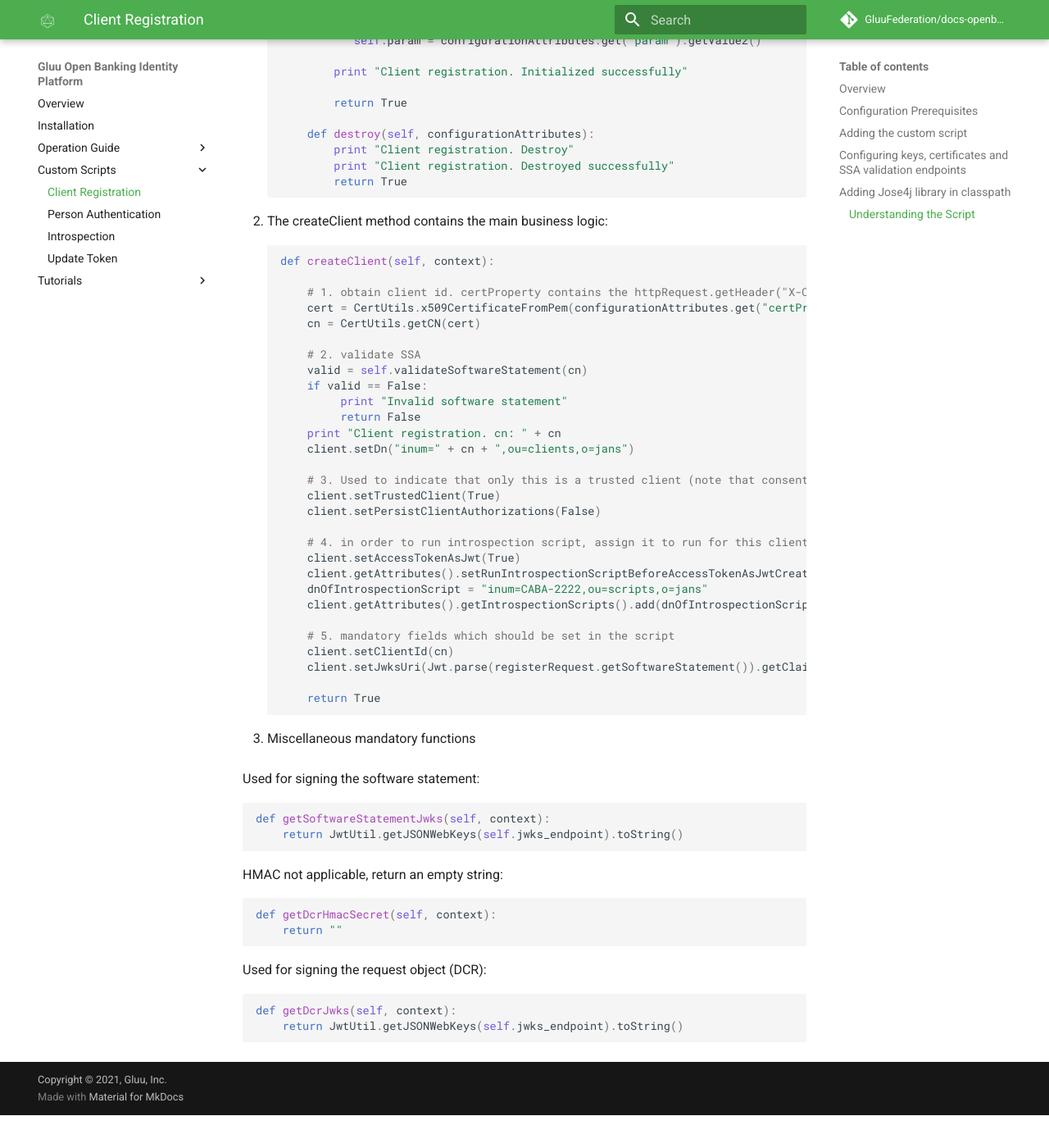
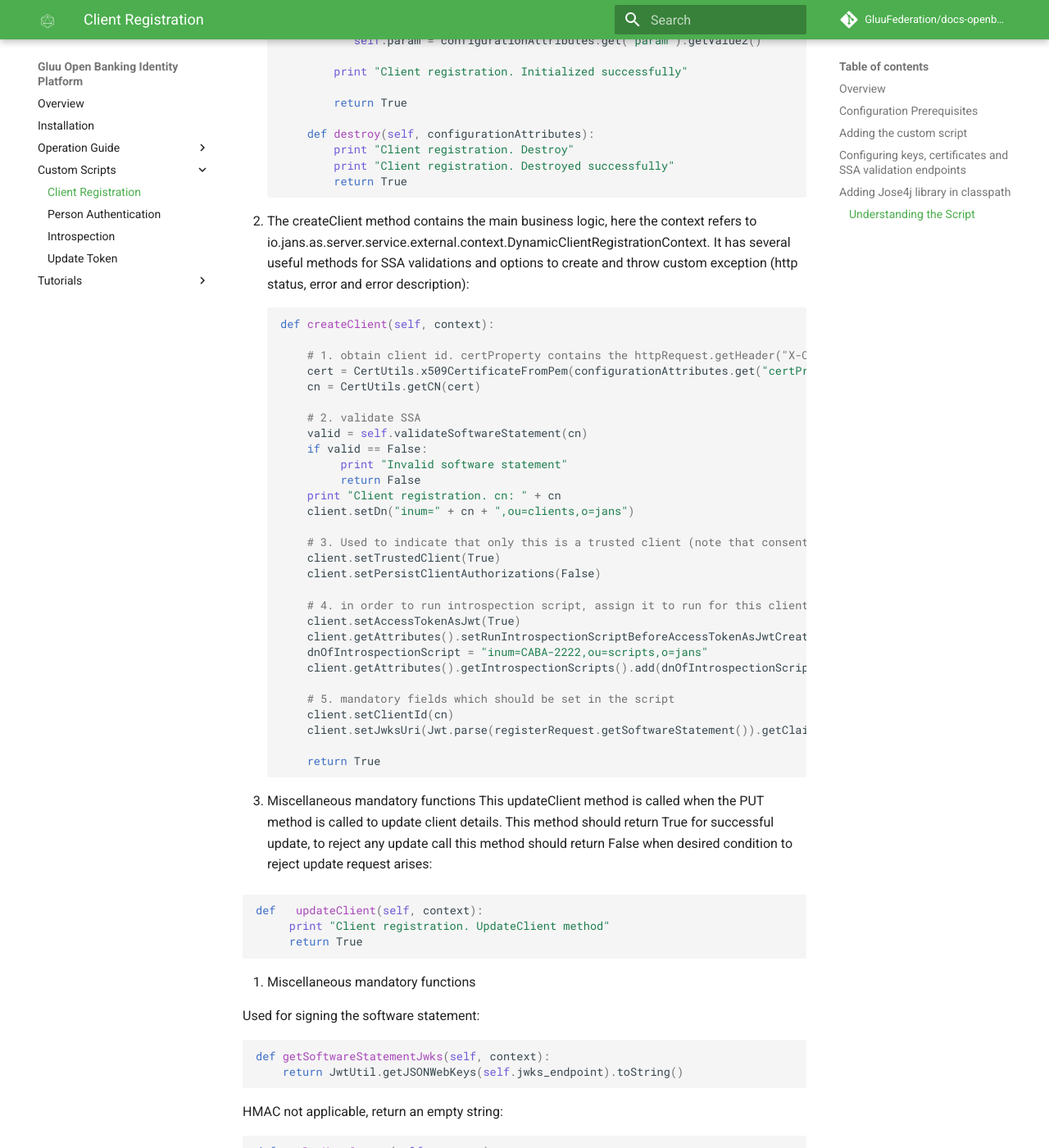
Before and after one commit to GluuFederation/docs-openbanking-prod, an MkDocs documentation site: the page built from docs/source/scripts/client-registration.md, in a window 1280 px wide and 1400 px high, scrolled down 3368 px. Shown: the whole window at 82% size. Built offline with MkDocs 1.6.1 and Material for MkDocs 9.7.7, drawn with Linux system fonts in a browser that asks for light colours; comment, search, counter and statistics services are not loaded; before the commit the page ends 4728 px from its top, so only the background shows below that.

Commit message:
Fix: details of context & updateClient method
Added brief details of context variable passed to createClient and description of updateClient

````diff
--- a/docs/source/scripts/client-registration.md
+++ b/docs/source/scripts/client-registration.md
@@ -125,7 +125,7 @@ The following are the ***mandatory*** functions which need to be implemented in
             return True
     ```
 
-2. The createClient method contains the main business logic:
+2. The createClient method contains the main business logic, here the context refers to io.jans.as.server.service.external.context.DynamicClientRegistrationContext. It has several useful methods for SSA validations and options to create and throw custom exception (http status, error and error description):
 
     ```python3
     def createClient(self, context):
@@ -160,6 +160,16 @@ The following are the ***mandatory*** functions which need to be implemented in
     ```
 
 3. Miscellaneous mandatory functions
+  This updateClient method is called when the PUT method is called to update client details. This method should return True for successful update, to reject any update call this method should return False when desired condition to reject update request arises:
+
+
+   ```python3
+   def   updateClient(self, context):
+        print "Client registration. UpdateClient method"
+        return True
+   ```
+
+4. Miscellaneous mandatory functions
 
    Used for signing the software statement:
 
````
